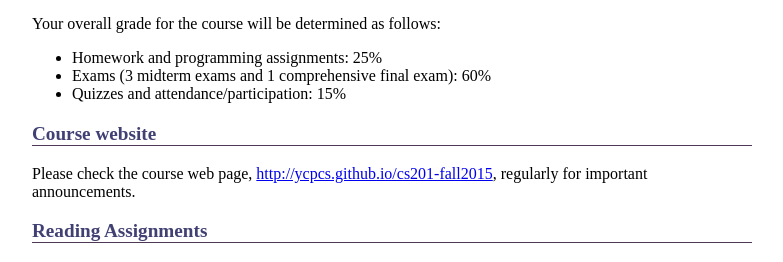
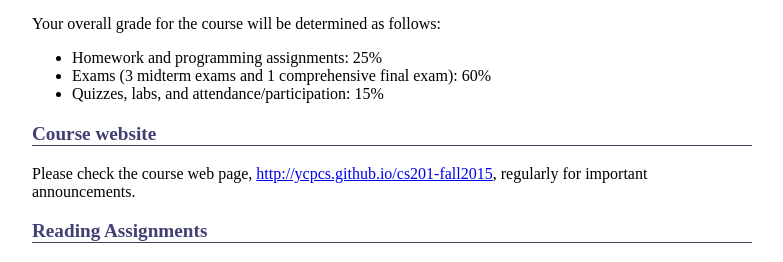
Before and after one commit to ycpcs/cs201-fall2015, a Jekyll site: the page built from syllabus.md, in a window 1280 px wide and 900 px high, scrolled down 1449 px. Shown: the part 175-437 px from the top of the window, without its empty margins (248-1031 px from the left). Built offline with Jekyll 4.4.1, drawn with Linux system fonts in a browser that asks for light colours; Markdown is read by kramdown in place of the engine named in the settings.

Commit message:
mention labs with quizzes, attendance/participation

```diff
--- a/syllabus.md
+++ b/syllabus.md
@@ -80,7 +80,7 @@ Your overall grade for the course will be determined as follows:
 
 -   Homework and programming assignments: 25%
 -   Exams (3 midterm exams and 1 comprehensive final exam): 60%
--   Quizzes and attendance/participation: 15%
+-   Quizzes, labs, and attendance/participation: 15%
 
 ### Course website
 
```
